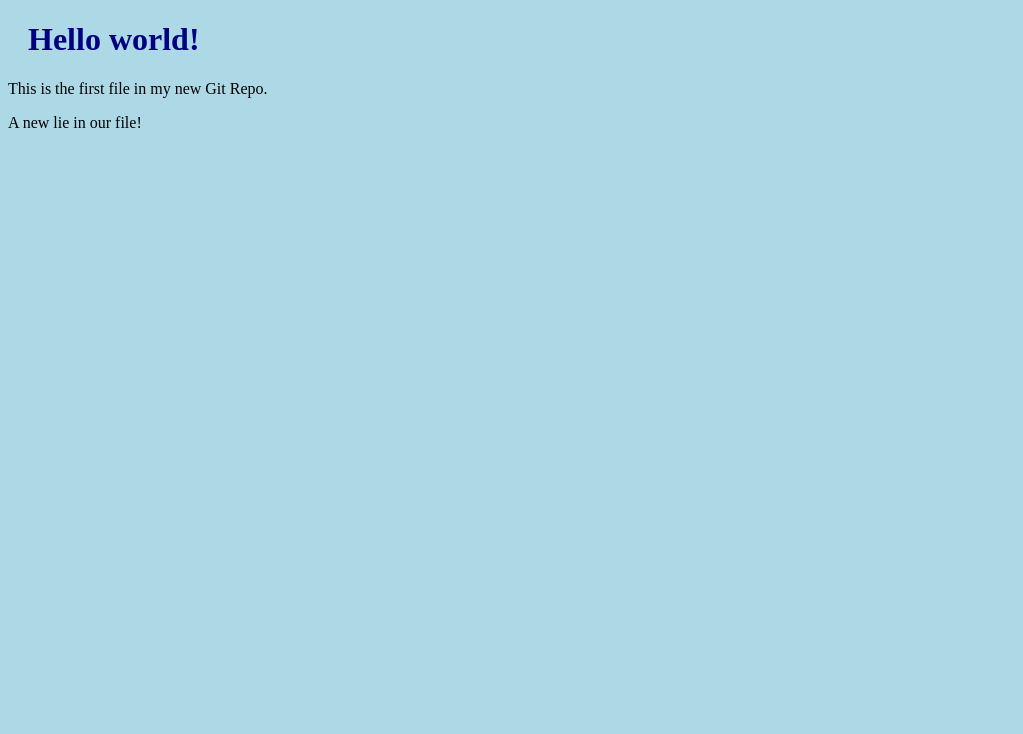
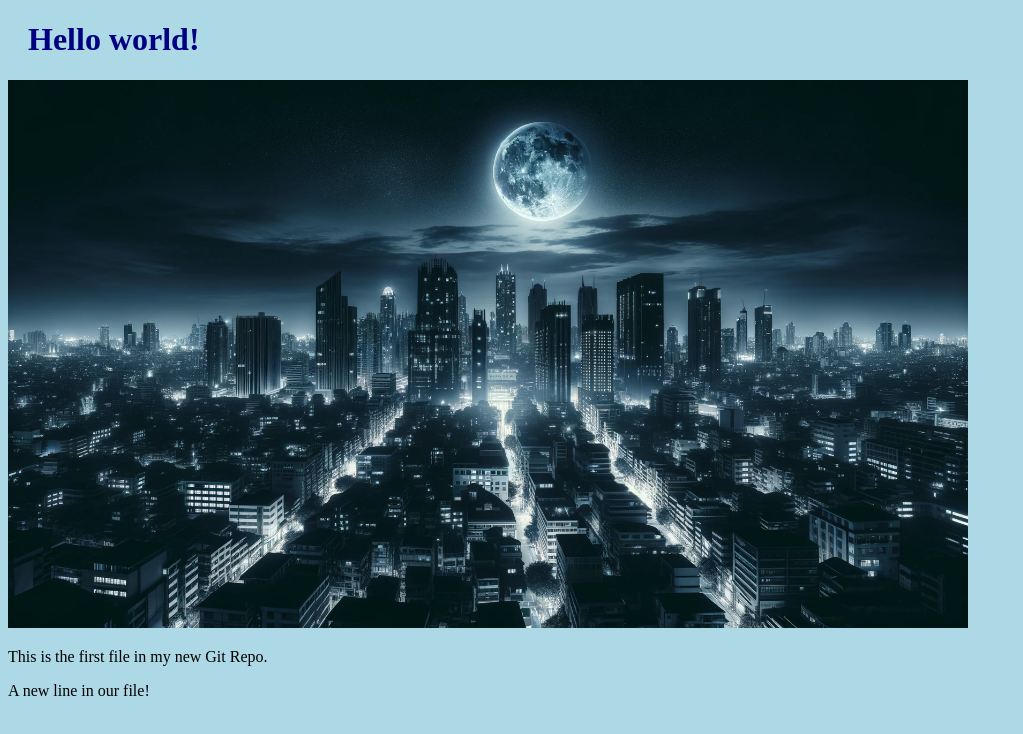
Before and after one commit to brunaabc/Bruna-B-Coelho_2314290051, a plain HTML site: page index.html in a window 1280 px wide. Shown: the whole page, without its empty margins (0-1023 px from the left). Drawn offline with Linux system fonts and the light colour scheme.

Commit message:
Imagem adicionadano Hello World.

```diff
--- a/index.html
+++ b/index.html
@@ -5,8 +5,12 @@
 <link rel="stylesheet" href="bluestyle.css">
 </head>
 <body>
+
 <h1>Hello world!</h1>
+<div><img src="bg.webp" alt="Hello World from Space"
+style="width:100%;max-width:960px"></div>
 <p>This is the first file in my new Git Repo.</p>
-        <p>A new lie in our file!</p>
+<p>A new line in our file!</p>
+
 </body>
 </html>
```
Also changed, not shown: bg.webp (added). Lines whose indentation alone changed are shown as unchanged.
